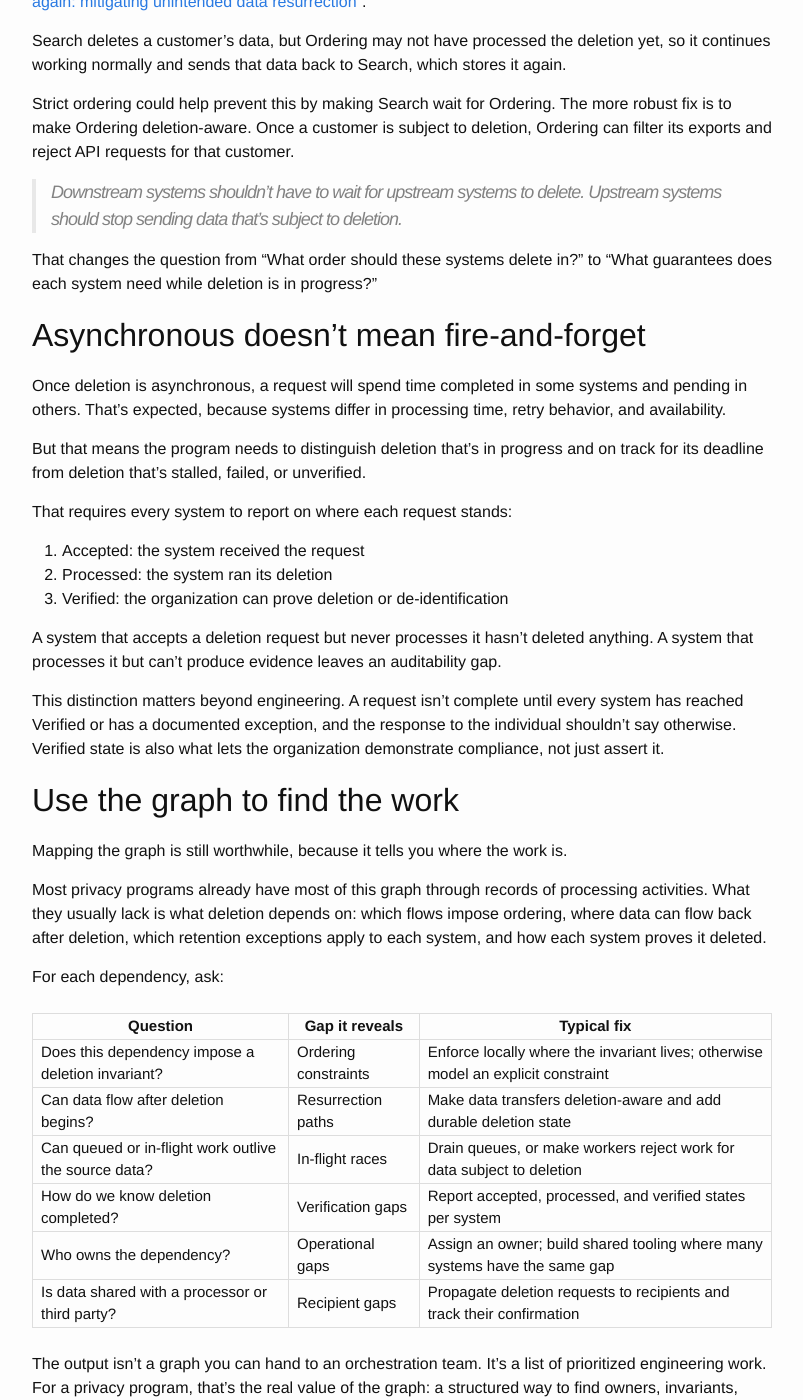
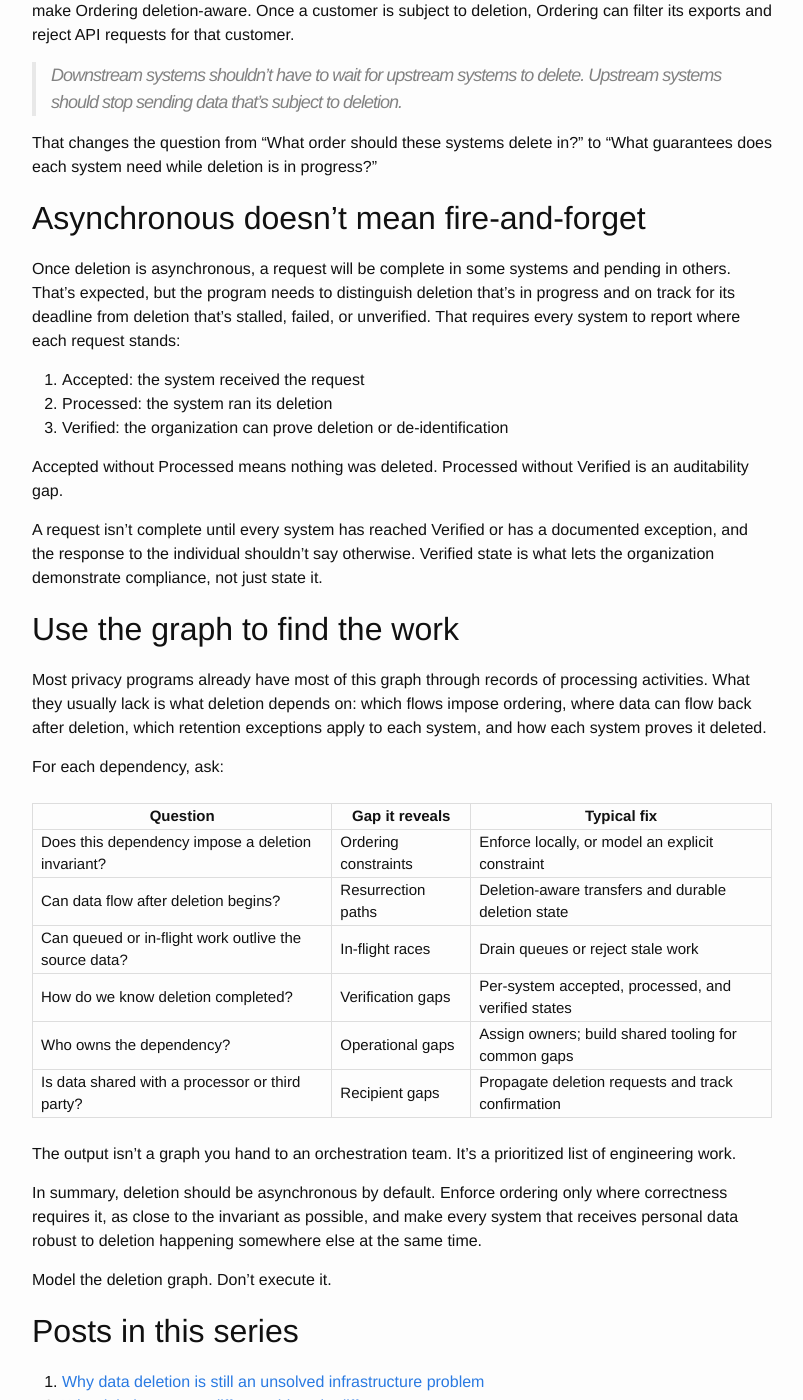
Before and after one commit to msayson/msayson.github.io, a Jekyll site: the page built from _posts/2026-09-26-modeling-the-deletion-graph.md, in a window 1280 px wide and 1400 px high, scrolled down 4344 px. Shown: the whole window, without its empty margins (238-1041 px from the left). Built offline with Jekyll 4.4.1, drawn with Linux system fonts in a browser that asks for light colours; some of the changed text lies outside the part shown.

Commit message:
Minor edits to condense article

```diff
--- a/_posts/2026-09-26-modeling-the-deletion-graph.md
+++ b/_posts/2026-09-26-modeling-the-deletion-graph.md
@@ -39,17 +39,11 @@ And even if we knew, enforcing the order across a live graph runs into two probl
 
 ## The graph is never stable
 
-The first problem with making the graph part of the deletion workflow is keeping it accurate.
-
-In a large organization, the graph becomes stale almost as soon as you build it.
-
-New consumers appear. Services are split apart. Data flows change. Caches and derived stores are introduced. Pipelines are rewritten.
+In a large organization, the graph becomes stale almost as soon as you build it. New consumers appear. Services are split apart. Data flows change. Caches and derived stores are introduced. Pipelines are rewritten.
 
 Deprecations are particularly problematic. If a decommissioned service is still in the graph, an ordered workflow can wait indefinitely for a completion signal that will never arrive, silently blocking every downstream deletion.
 
-Under strictly ordered execution, every dependency change must be immediately discovered and incorporated into the graph, or deletions stall.
-
-Automation can improve completeness and freshness of the inventory, but it doesn't eliminate the underlying problem: the inventory itself becomes another system that must be maintained, validated, and trusted.
+Strictly ordered execution needs every one of those changes to be reflected in the graph immediately. Automation helps, but the inventory then becomes another system that must be maintained, validated, and trusted.
 
 A map that's 90% accurate still produces a useful list of remediation work. An orchestrator that's 90% accurate can stall every request that routes through the stale 10%.
 
@@ -119,23 +113,17 @@ That changes the question from "What order should these systems delete in?" to "
 
 ## Asynchronous doesn't mean fire-and-forget
 
-Once deletion is asynchronous, a request will spend time completed in some systems and pending in others. That's expected, because systems differ in processing time, retry behavior, and availability.
-
-But that means the program needs to distinguish deletion that's in progress and on track for its deadline from deletion that's stalled, failed, or unverified.
-
-That requires every system to report on where each request stands:
+Once deletion is asynchronous, a request will be complete in some systems and pending in others. That's expected, but the program needs to distinguish deletion that's in progress and on track for its deadline from deletion that's stalled, failed, or unverified. That requires every system to report where each request stands:
 
 1. Accepted: the system received the request
 2. Processed: the system ran its deletion
 3. Verified: the organization can prove deletion or de-identification
 
-A system that accepts a deletion request but never processes it hasn't deleted anything. A system that processes it but can't produce evidence leaves an auditability gap.
+Accepted without Processed means nothing was deleted. Processed without Verified is an auditability gap.
 
-This distinction matters beyond engineering. A request isn't complete until every system has reached Verified or has a documented exception, and the response to the individual shouldn't say otherwise. Verified state is also what lets the organization demonstrate compliance, not just assert it.
+A request isn't complete until every system has reached Verified or has a documented exception, and the response to the individual shouldn't say otherwise. Verified state is what lets the organization demonstrate compliance, not just state it.
 
 ## Use the graph to find the work
-
-Mapping the graph is still worthwhile, because it tells you where the work is.
 
 Most privacy programs already have most of this graph through records of processing activities. What they usually lack is what deletion depends on: which flows impose ordering, where data can flow back after deletion, which retention exceptions apply to each system, and how each system proves it deleted.
 
@@ -143,15 +131,15 @@ For each dependency, ask:
 
 |Question|Gap it reveals|Typical fix|
 |--------|--------------|-----------|
-|Does this dependency impose a deletion invariant?|Ordering constraints|Enforce locally where the invariant lives; otherwise model an explicit constraint|
-|Can data flow after deletion begins?|Resurrection paths|Make data transfers deletion-aware and add durable deletion state|
-|Can queued or in-flight work outlive the source data?|In-flight races|Drain queues, or make workers reject work for data subject to deletion|
-|How do we know deletion completed?|Verification gaps|Report accepted, processed, and verified states per system|
-|Who owns the dependency?|Operational gaps|Assign an owner; build shared tooling where many systems have the same gap|
-|Is data shared with a processor or third party?|Recipient gaps|Propagate deletion requests to recipients and track their confirmation|
+|Does this dependency impose a deletion invariant?|Ordering constraints|Enforce locally, or model an explicit constraint|
+|Can data flow after deletion begins?|Resurrection paths|Deletion-aware transfers and durable deletion state|
+|Can queued or in-flight work outlive the source data?|In-flight races|Drain queues or reject stale work|
+|How do we know deletion completed?|Verification gaps|Per-system accepted, processed, and verified states|
+|Who owns the dependency?|Operational gaps|Assign owners; build shared tooling for common gaps|
+|Is data shared with a processor or third party?|Recipient gaps|Propagate deletion requests and track confirmation|
 {:.table-small-bordered .top-bottom-padded}
 
-The output isn't a graph you can hand to an orchestration team. It's a list of prioritized engineering work. For a privacy program, that's the real value of the graph: a structured way to find owners, invariants, verification gaps, and remediation priorities.
+The output isn't a graph you hand to an orchestration team. It's a prioritized list of engineering work.
 
 In summary, deletion should be asynchronous by default. Enforce ordering only where correctness requires it, as close to the invariant as possible, and make every system that receives personal data robust to deletion happening somewhere else at the same time.
 
```
Also changed, not shown: other parts of _posts/2026-09-26-modeling-the-deletion-graph.md (+1 -1 lines).
